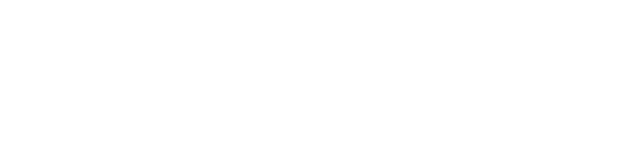
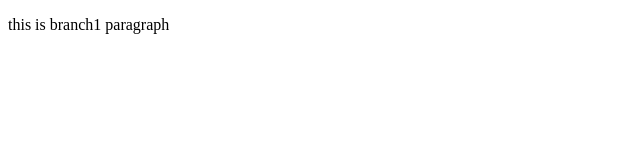
Before and after one commit to Ahnaf-Hamid/localRepo, a plain HTML site: page index.html in a window 1280 px wide. Shown: the whole page, without its empty margins (0-640 px from the left). Drawn offline with Linux system fonts and the light colour scheme.

Commit message:
ádd new para

```diff
--- a/index.html
+++ b/index.html
@@ -6,6 +6,6 @@
     <title>Document</title>
 </head>
 <body>
-
+    <p>this is branch1 paragraph</p>
 </body>
 </html>
```
